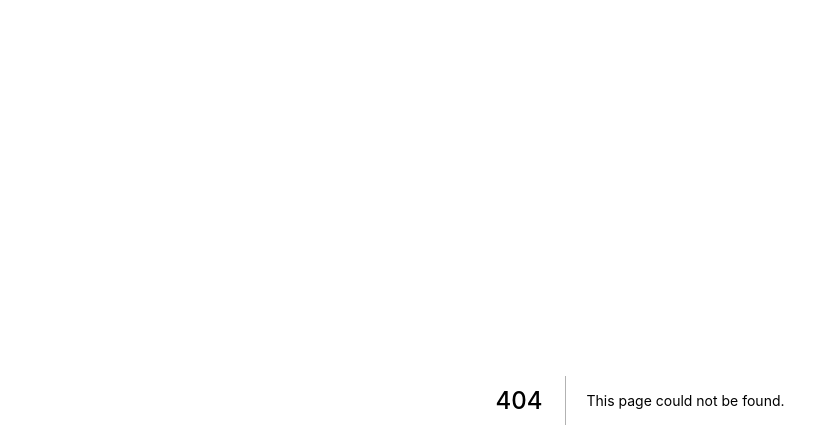
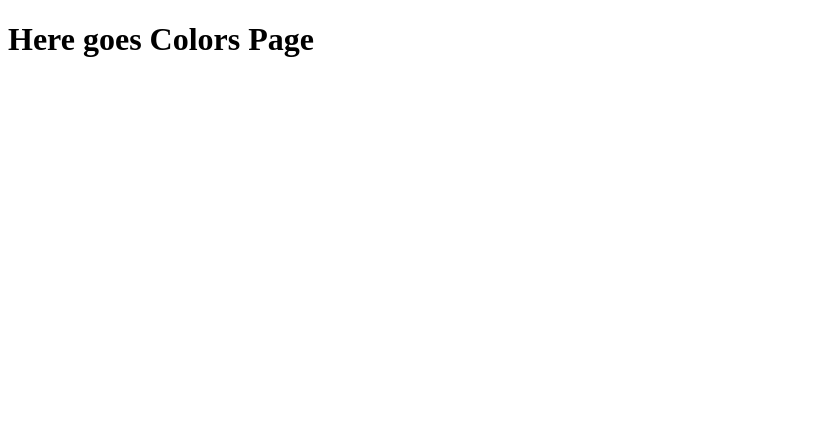
Before and after one commit to pmascaraque/30-days-of-react, a Next.js app in the folder exercises/06_mapping/06/: page /colors in a window 1280 px wide. Before the commit this address had no page. Shown: the top 448 px of the page, without its empty margins (0-839 px from the left). Built offline with nearby package versions, Linux system fonts and the light colour scheme.

Commit message:
colors page and routing

```diff
--- /dev/null
+++ b/exercises/06_mapping/06/pages/colors.js
@@ -0,0 +1,3 @@
+export default function Colors() {
+    return <h1>Here goes Colors Page</h1>
+  }
```
